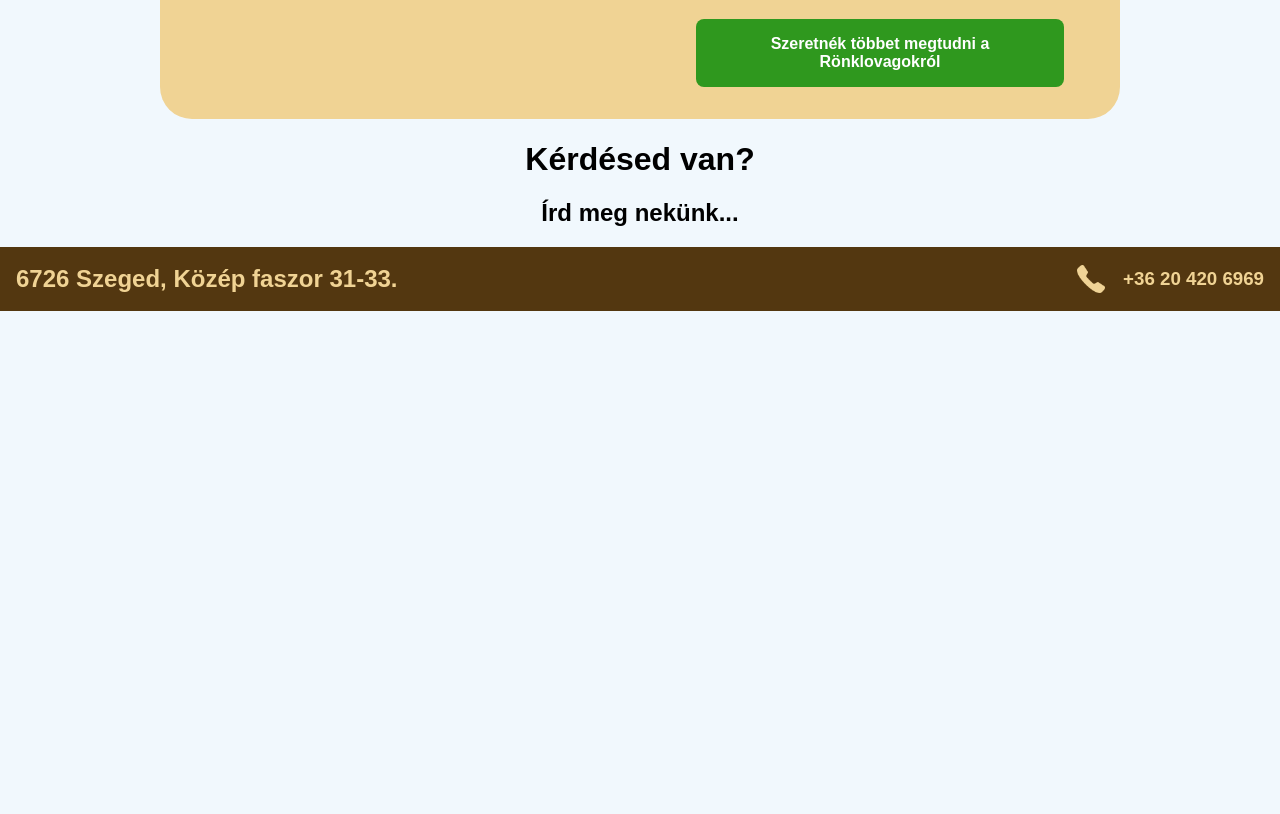
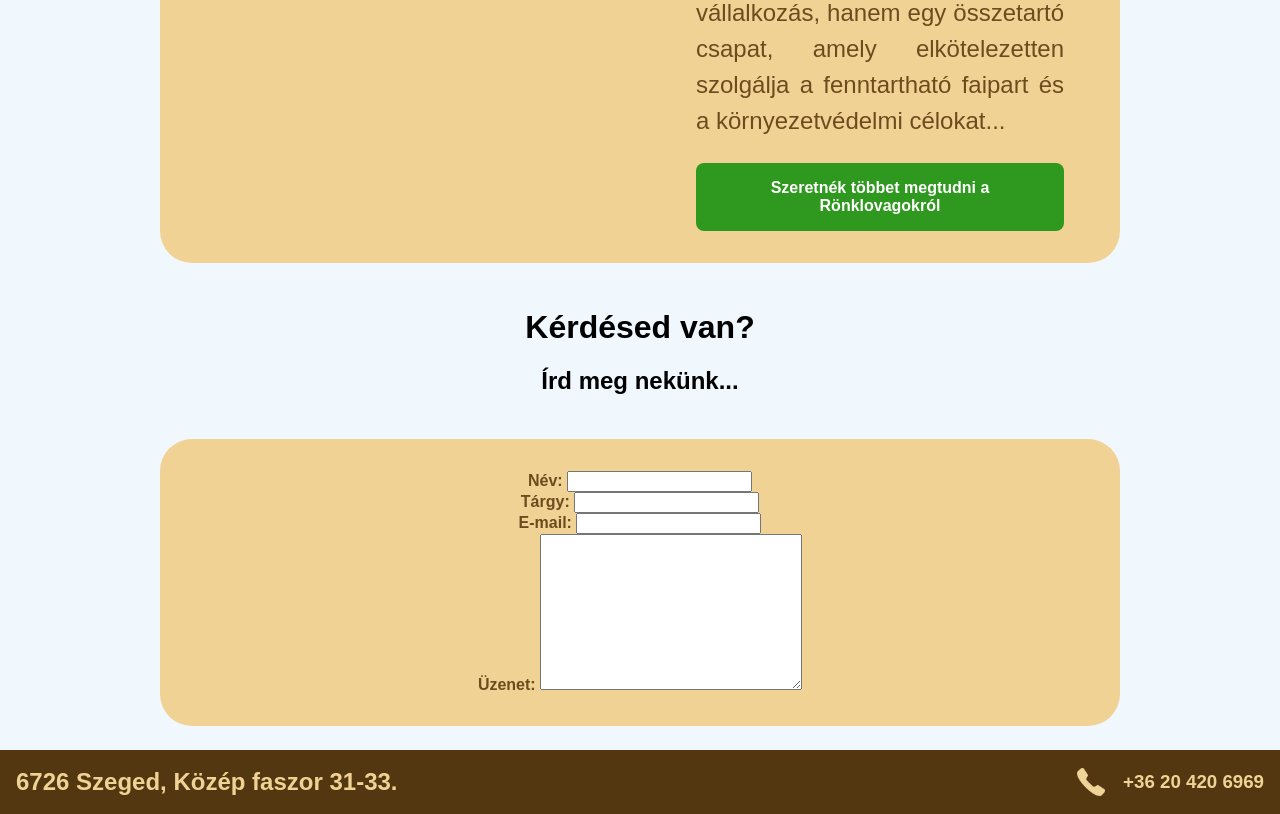
Before and after one commit to alukacs03/webterv_projekt_2024, a PHP site: page /pages/index.html in a window 1280 px wide. Shown: the part 2609-3423 px from the top of the page. Before the commit the page ends 2920 px from the top, so only its background shows below. Run offline with PHP 8.4, Linux system fonts and the light colour scheme.

Commit message:
Kapcsolatfelvétel kialakításának elkezdése

```diff
--- a/pages/index.html
+++ b/pages/index.html
@@ -7,6 +7,7 @@
     <meta name="keywords" content="fa, fa szállítás, faszállítás, tüzép, szeged, gyors, tüzifa">
     <meta name="description" content="Rönklovagok Kft. gyors faszállítás olcsón">
     <meta name="viewport" content="width=device-width, initial-scale=1.0">
+    <link rel="shortcut icon" href="../pictures/profilepics/page_logo.png" type="image/x-icon">
     <link rel="stylesheet" href="../styles/style.css">
 </head>
 <body>
@@ -140,8 +141,25 @@
             <h2 class="indexSubTitle">Írd meg nekünk...</h2>
         </div>
         <div id="formWrapper">
-            <form action="">
-
+            <form id="contactForm" action="/#" method="POST">
+                <div id="contactTopContainer">
+                    <div id="contactNameContainer">
+                        <label for="contactNameInput" class="contactLabel">Név:</label>
+                        <input type="text" name="contactNameInput" id="contactNameInput" class="contactInputField">
+                    </div>
+                    <div id="contactSubjectContainer">
+                        <label for="contactSubjectInput" class="contactLabel">Tárgy:</label>
+                        <input type="text" name="contactSubjectInput" id="contactSubjectInput" class="contactInputField">
+                    </div>
+                    <div id="contactEmailContainer">
+                        <label for="contactEmailInput" class="contactLabel">E-mail:</label>
+                        <input type="email" name="contactEmailInput" id="contactEmailInput" class="contactInputField">
+                    </div>
+                </div>
+                <div id="contactMessageContainer">
+                    <label for="contactMessageInput">Üzenet:</label>
+                    <textarea name="contactMessageInput" id="contactMessageInput" cols="30" rows="10"></textarea>
+                </div>
             </form>
         </div>
     </main>
--- a/styles/style.css
+++ b/styles/style.css
@@ -77,7 +77,8 @@ a {
     background-color: var(--background-colour);
     height: auto;
     flex: 1;
-    padding: 0 10rem;
+    padding: 1.5rem 10rem;
+    gap: 1.5rem;
 }
 
 /*
@@ -173,10 +174,6 @@ a {
 .reviewName {
     margin: 0;
     padding: 0;
-}
-
-.reviewDate {
-
 }
 
 .reviewDetails {
@@ -286,6 +283,26 @@ a {
 }
 
 /*
+    Contact Form
+*/
+
+#formWrapper {
+    width: 100%;
+}
+
+#contactForm {
+    display: grid;
+    box-sizing: border-box;
+    background-color: var(--light-colour);
+    padding: 2rem;
+    border-radius: 2rem;
+    flex-flow: row wrap;
+    color: var(--dark-green);
+    font-weight: bold;
+    justify-content: center;
+}
+
+/*
     Footer
 */
 
```
Also changed, not shown: pictures/profilepics/page_logo.png (added).
